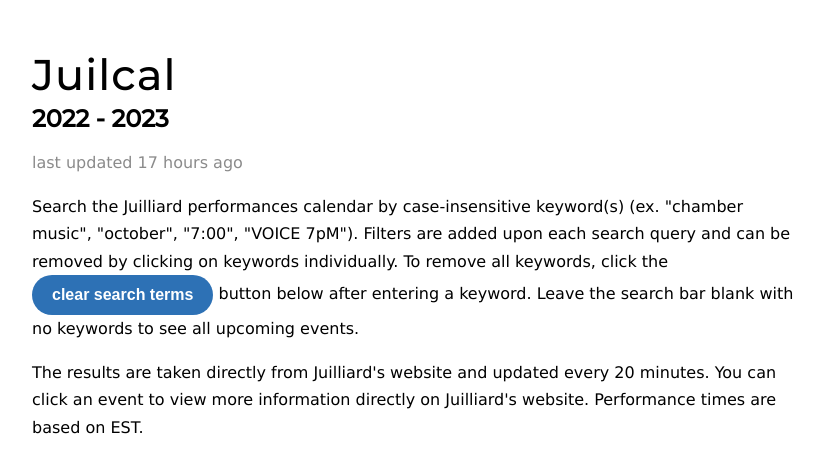
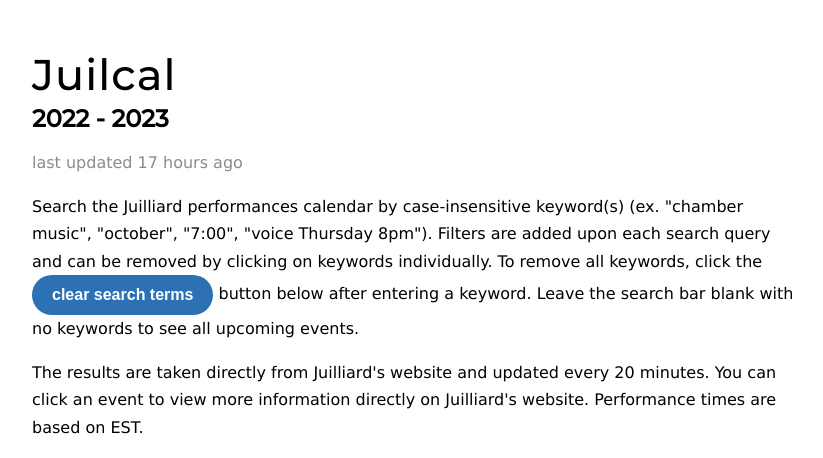
Before and after one commit to rsoeyadi/Juilliard-Calendar-Scraper, a Flask app: page / in a window 1280 px wide. Shown: the top 458 px of the page, without its empty margins (224-1047 px from the left). Run offline with Flask 2, Linux system fonts and the light colour scheme; data comes from the database, SQL or seed files in the repository.

Commit message:
description change

```diff
--- a/templates/index.html
+++ b/templates/index.html
@@ -89,7 +89,7 @@
                 <p id="last-updated-text">last updated {{ lastUpdatedTime }} ago</p>
                 <p>
                     Search the Juilliard performances calendar by case-insensitive keyword(s) (ex. "chamber music",
-                    "october", "7:00", "VOICE 7pM"). Filters are added upon each search query and can be removed by clicking
+                    "october", "7:00", "voice Thursday 8pm"). Filters are added upon each search query and can be removed by clicking
                     on keywords individually. To remove all keywords, click the
                     <input type="submit"
                            value="clear search terms"
```
